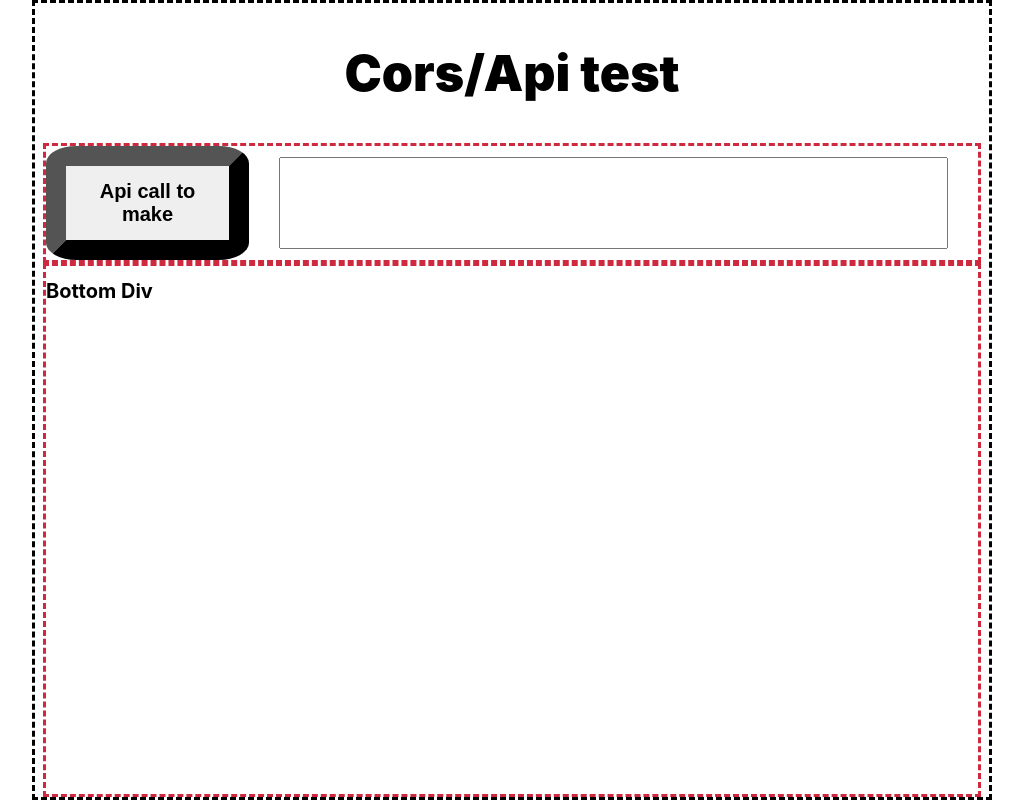
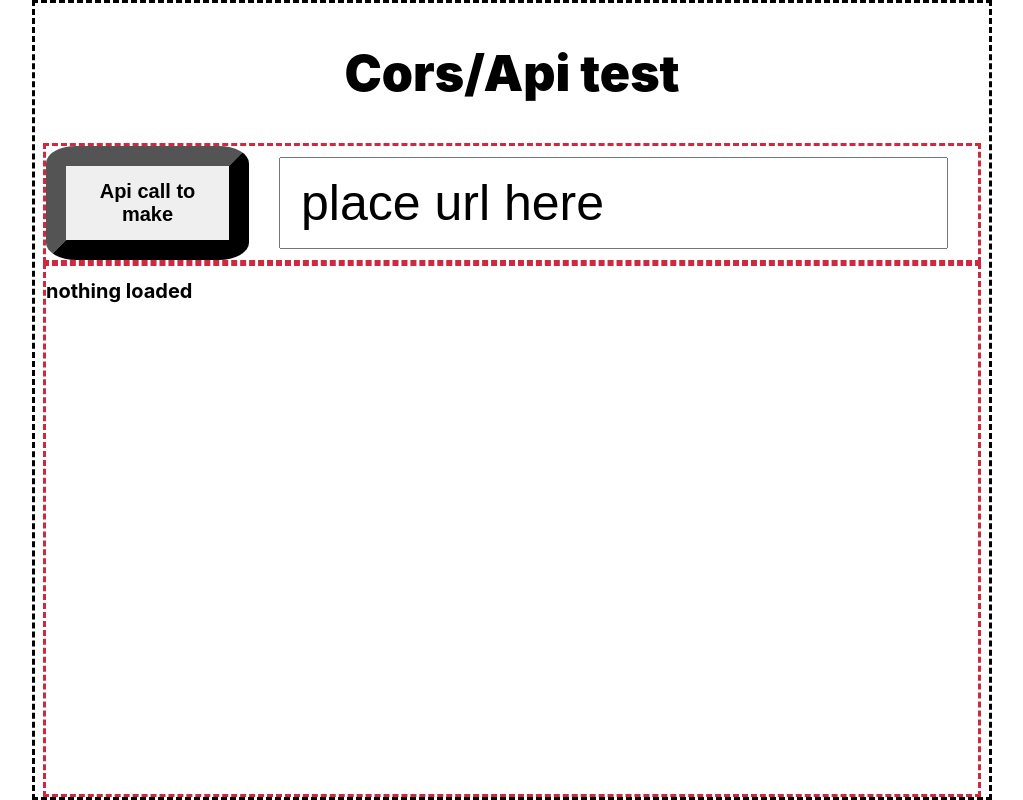
Before and after one commit to ben-rochlin/mixter-client-experiements, a Next.js app: page /callapi in a window 1280 px wide. Shown: the whole page, without its empty margins (128-1151 px from the left). Built offline with nearby package versions, Linux system fonts and the light colour scheme.

Commit message:
added reactivity

```diff
--- a/pages/callapi.jsx
+++ b/pages/callapi.jsx
@@ -1,20 +1,45 @@
+import { useEffect, useState } from 'react'
 import styles from '../styles/CallApi.module.scss'
 
 const CallApi = () => {
 
+  const [loaded, setLoaded] = useState(false)
+  const [url, setUrl] = useState('place url here')
+  const [content, setContent] = useState('')
+
+  const handleChange = (e) => {
+    setUrl(e.target.value)
+  }
+
+  useEffect(() => {
+    console.log('hey from effect', url, loaded)
+  }, [url, loaded])
+
+  const HitApi = () => {
+    console.log(loaded, 'loaded b4')
+    setLoaded(true)
+    console.log(loaded, 'loaded after')
+  }
+
+
+
   return (
     <div className={styles.container}>
       <header className={styles.header}>
-       Cors/Api test
+        Cors/Api test
       </header>
       <div className={styles.buttonDiv}>
-        <button className={styles.button}>
+        <button className={styles.button} onClick={HitApi}>
           <h1>Api call to make</h1>
         </button>
-        <input type="text" className={styles.input} />
+        <input type="text" value={url} className={styles.input} onChange={handleChange} />
       </div>
       <div className={styles.bottomDiv}>
-        <h1 className={styles.bottomHeader}>Bottom Div</h1>
+        {
+          loaded ?
+            <h1>loaded</h1> :
+            <h1 className={styles.bottomHeader}>nothing loaded</h1>
+        }
       </div>
     </div>
   )
--- a/styles/CallApi.module.scss
+++ b/styles/CallApi.module.scss
@@ -34,8 +34,7 @@
     border-width: 20px;
 
     &:hover,
-    &:active,
-    &:focus {
+    &:active {
         color: #0070f3;
         border-color: #0070f3;
     }
```
